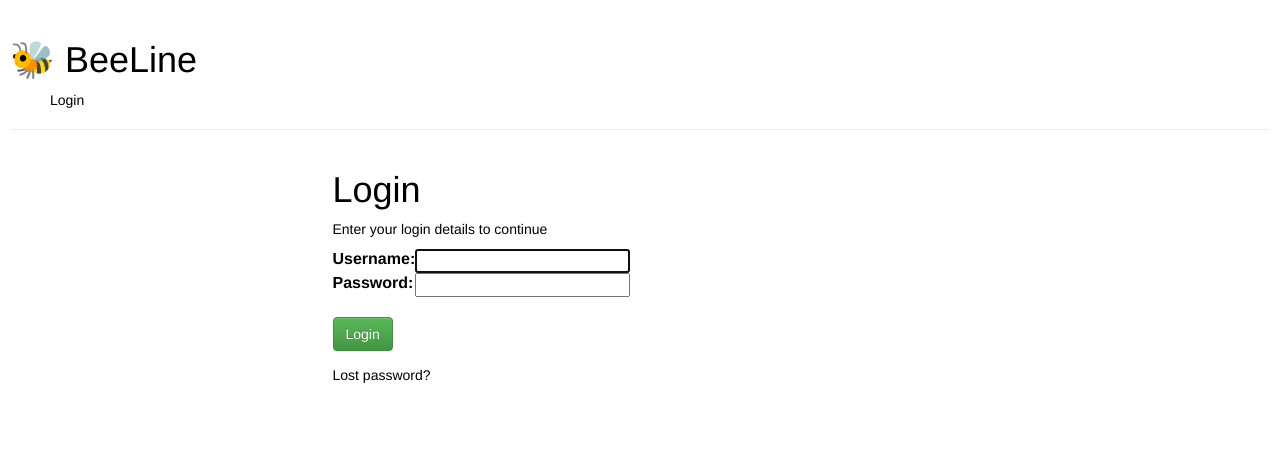
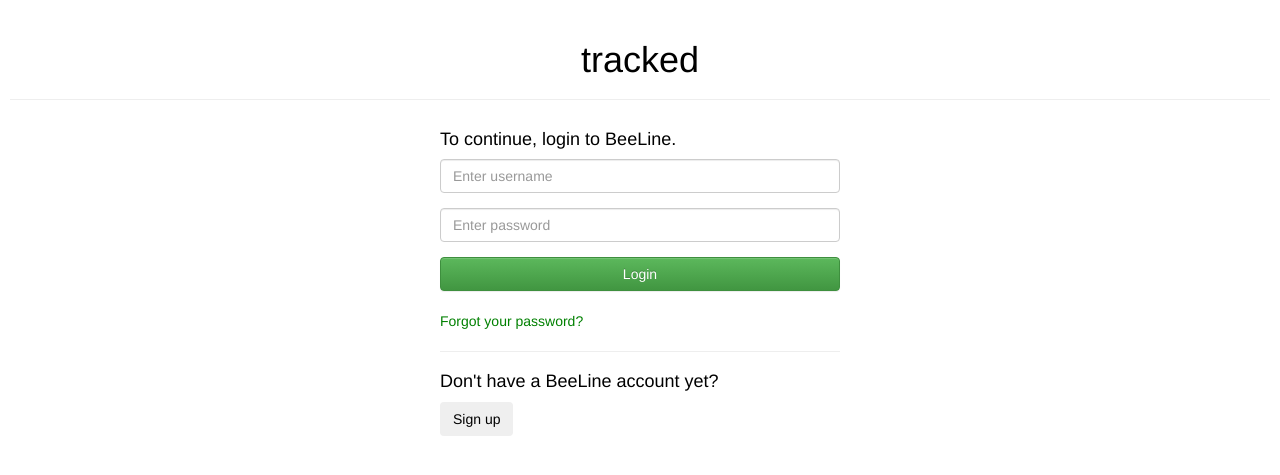
Before and after one commit to stpbone/MakeBoard, a Django app: a page that uses mysite/blog/templates/blog/header.html in a window 1280 px wide. Shown: the top 475 px of the page. Run offline with Django 3.2, Linux system fonts and the light colour scheme; some libraries are stand-ins or nearby versions.

Commit message:
Added new templates and views

```diff
--- a/mysite/blog/models.py
+++ b/mysite/blog/models.py
@@ -10,6 +10,9 @@ class Post(models.Model):
     created_date = models.DateTimeField(default=timezone.now)
     published_date = models.DateTimeField(blank=True, null=True)
 
+
+
+
     def publish(self):
         self.published_date = timezone.now()
         self.save()
--- a/mysite/blog/templates/blog/header.html
+++ b/mysite/blog/templates/blog/header.html
@@ -9,19 +9,8 @@
     </head>
   <body>
 
-
-    <div class="page-header">
-        <h1><a href="/">🐝 BeeLine</a></h1>
-
-    <ul>
-   {% if user.is_authenticated %}
-     <li><strong>Welcome, {{ user.get_username }}</strong></li>
-     <li><a href="{% url 'logout'%}?next={{request.path}}">Logout</a></li>
-   {% else %}
-     <li><a href="{% url 'login'%}?next={{request.path}}">Login</a></li>
-   {% endif %}
-    </ul>
-
+    <div class="page-header text-center">
+        <h1><a href="/" ">tracked</a></h1>
     </div>
 
     {% block content %}
--- a/mysite/blog/templates/blog/post_list.html
+++ b/mysite/blog/templates/blog/post_list.html
@@ -9,5 +9,7 @@
             </div>
 
         </div>
+
+
     {% endfor %}
 {% endblock %}
--- a/mysite/blog/templates/registration/login.html
+++ b/mysite/blog/templates/registration/login.html
@@ -4,8 +4,8 @@
 {% block content %}
 
 <div class="row">
-<div class="col-sm-3"></div>
-<div class="col-sm-6">
+<div class="col-sm-4"></div>
+<div class="col-sm-4">
 
 {% if form.errors %}
   <p>Your username and password didn't match. Please try again.</p>
@@ -16,8 +16,8 @@
     <p>Your account doesn't have access to this page. To proceed,
     please login with an account that has access.</p>
   {% else %}
-    <h1>Login</h1>
-    <p>Enter your login details to continue</p>
+    <h4>To continue, login to BeeLine.</h4>
+
   {% endif %}
 {% endif %}
 
@@ -25,25 +25,38 @@
 {% csrf_token %}
 <table>
 
+  <div class="form-group">
+  <input type="text" class="form-control" id="usr" placeholder="Enter username">
+</div>
+<div class="form-group">
+  <input type="password" class="form-control" id="pwd" placeholder="Enter password">
+</div>
+
+
+<!--
 <tr>
   <td> {{ form.username.label_tag }}</td>
   <td>{{ form.username }}</td>
 </tr>
 
+
 <tr>
   <td>{{ form.password.label_tag }}</td>
   <td>{{ form.password }}</td>
 </tr>
-</table>
+</table> -->
 
-<br>
-<input type="submit" value="Login" class="btn btn-success btn-md" />
+
+<input type="submit" value="Login" class="btn btn-success btn-block" />
 <input type="hidden" name="next" value="{{ next }}" />
 </form>
 
 {# Assumes you setup the password_reset view in your URLconf #}
-<p><a href="{% url 'password_reset' %}">Lost password?</a></p>
+<br><p><a style="color: green" href="{% url 'password_reset' %}">Forgot your password?</a></p>
+<hr>
+  <h4>Don't have a BeeLine account yet?</h4>
+  <button type="button" class="btn btn-outline-primary">Sign up</button>
 </div>
-<div class="col-sm-3"></div>
-<div class="row">
+
+
 {% endblock %}
--- a/mysite/blog/templates/registration/password_reset_form.html
+++ b/mysite/blog/templates/registration/password_reset_form.html
@@ -1,6 +1,8 @@
-{% extends "blog/base.html" %}
+{% extends "blog/header.html" %}
 
 {% block content %}
+<div class="col-sm-4"></div>
+<div class="col-sm-4">
 <p>Enter your email address to reset your password</p>
   <form action="" method="post">
   {% csrf_token %}
@@ -10,4 +12,5 @@
       <p>{{ form.email }}</p>
     <input type="submit" class="btn btn-success btn-md" value="Reset password">
   </form>
+ </div>
 {% endblock %}
--- a/mysite/blog/urls.py
+++ b/mysite/blog/urls.py
@@ -1,9 +1,12 @@
 from django.urls import path
 from . import views
 from django.urls import include
+from django.contrib.auth import views as auth_view
+
 
 urlpatterns = [
-    path('', views.post_list, name='post_list'),
+    path('projects', views.post_list, name='post_list'),
+    path('', views.home_page, name='home_page'),
     path('post/<int:pk>/', views.post_detail, name='post_detail'),
     path('post/new', views.post_new, name='post_new'),
     path('post/<int:pk>/edit/', views.post_edit, name='post_edit'),
```
Also changed, not shown: mysite/blog/templates/blog/base.html (+3 -7 lines), mysite/blog/templates/blog/homepage.html (added, +17 -0 lines), mysite/blog/views.py (+9 -0 lines).
